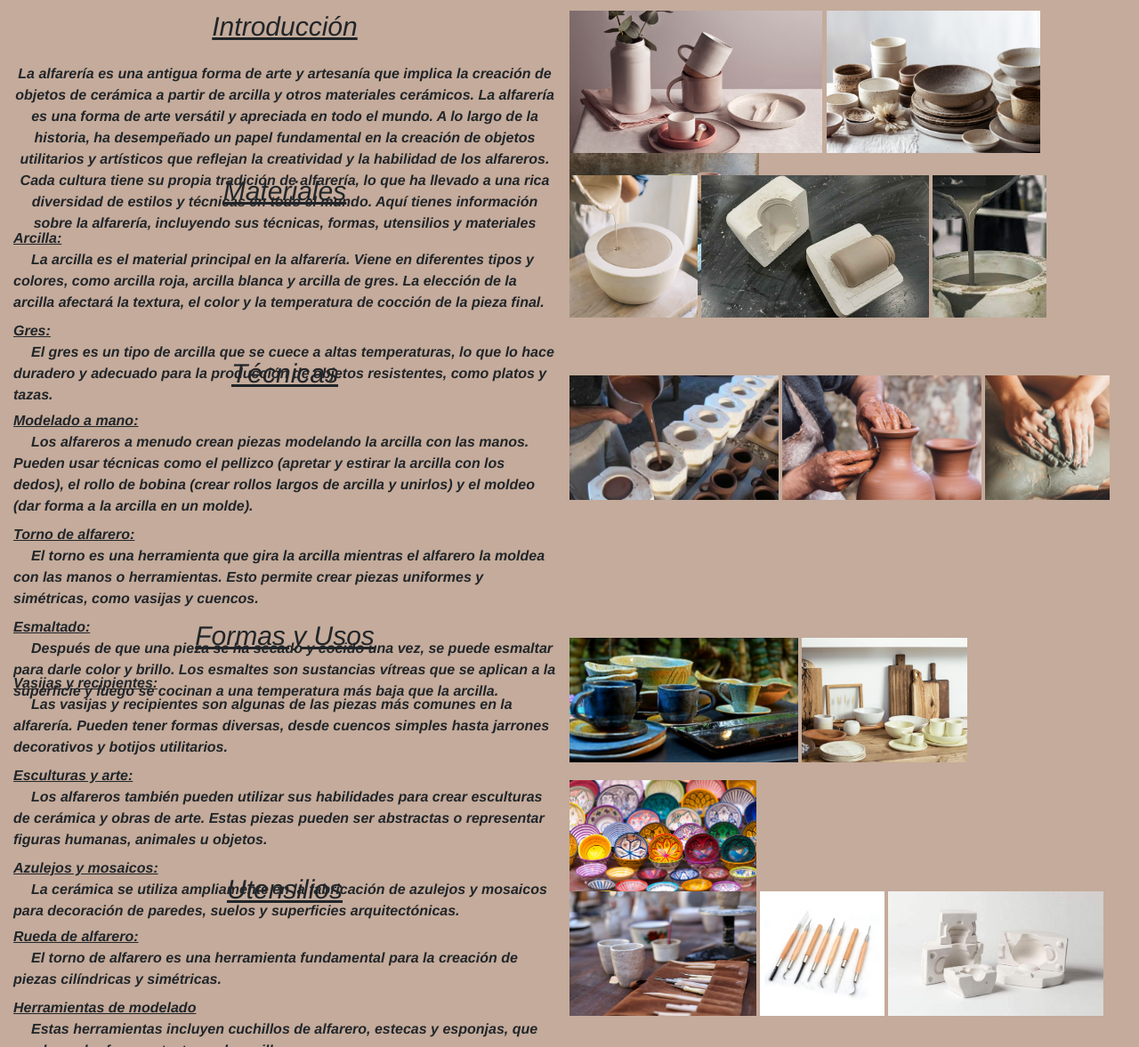
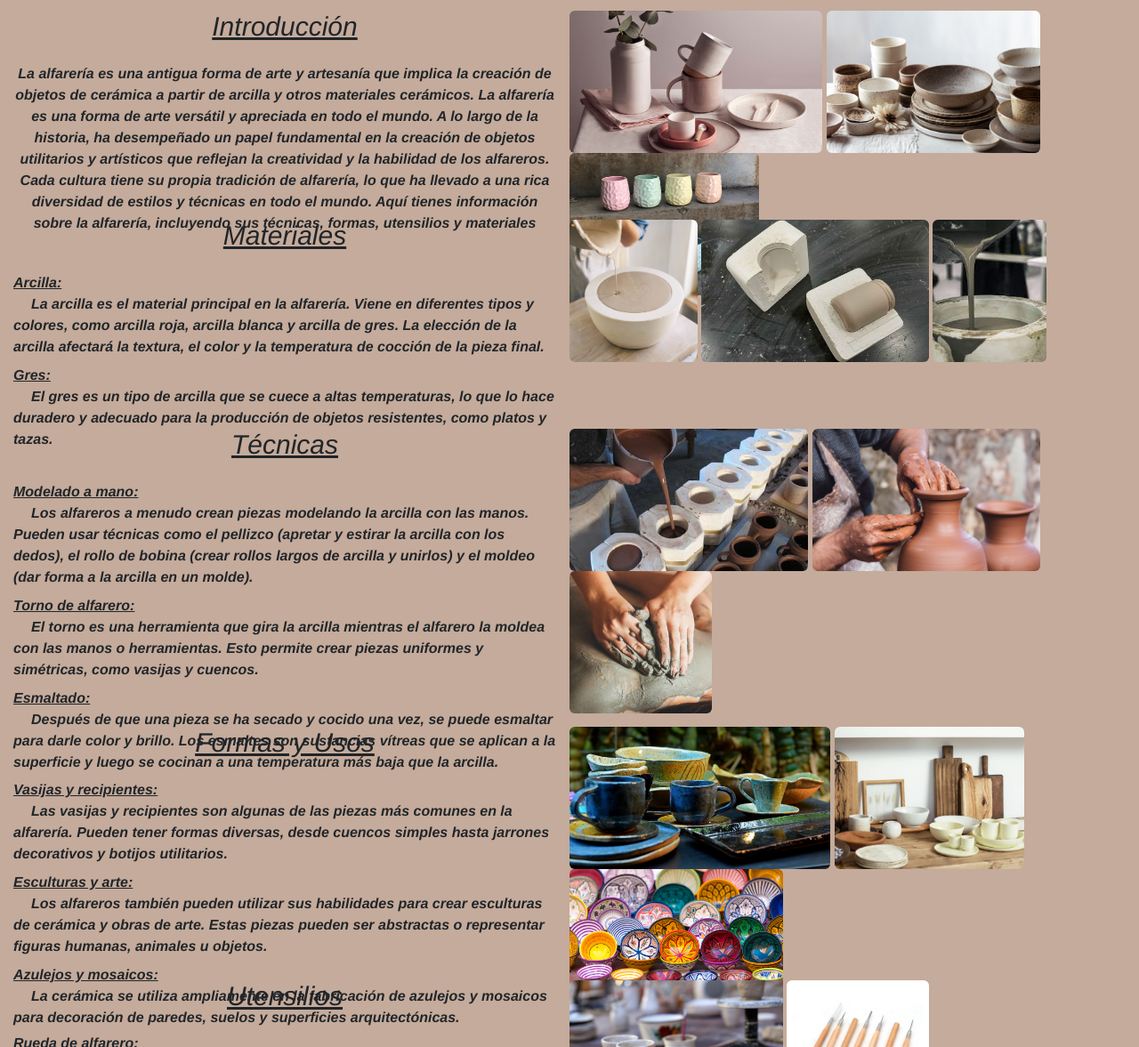
Before and after one commit to NahuelAngelone/PF-Angelone, a plain HTML site: page pages/alfareria.html in a window 1280 px wide. Shown: the part 203-1380 px from the top of the page at 89% size. Drawn offline with nearby package versions, Linux system fonts and the light colour scheme.

Commit message:
modificacion img alfa

```diff
--- a/css/styles.css
+++ b/css/styles.css
@@ -291,7 +291,7 @@ dd{
         "Aute Aimg5"
         "Acom Acom";
     grid-template-columns: 50% 50%;
-    grid-template-rows: 50px 170px 190px 280px 270px 255px 20px;
+    grid-template-rows: 50px 220px 220px 320px 270px 295px 20px;
     row-gap: 15px
 }
 
@@ -335,17 +335,14 @@ dd{
 
 .Aimg3 {
     grid-area: Aimg3;
-    padding-top: 20px;
 }
 
 .Aimg4 {
     grid-area: Aimg4;
-    padding-top: 20px;
 }
 
 .Aimg5 {
     grid-area: Aimg5;
-    padding-top: 20px;
 }
 
 /*media queries alfareria*/
@@ -631,8 +628,3 @@ dd{
     background-color: #eea236;
     color: white;
 }
-
-.pagination .page-item::selection .page-link {
-    background-color: #eea236;
-    color: white;
-}
--- a/pages/alfareria.html
+++ b/pages/alfareria.html
@@ -101,29 +101,29 @@
             </div>
 
             <article>
-                <img class="Aimg1" src="../img/Ceramica 1.jpg" alt="mesa con tazas,jarrones y platos de cerámica" height="160px"/>
-                <img class="Aimg1" src="../img/Ceramica 2.jpg" alt="mesa con tazas,jarrones y platos de cerámica" height="160px"/>
-                <img class="Aimg1" src="../img/Ceramica 3.jpg" alt="mesa con tazas,jarrones y platos de cerámica" height="160px"/>
+                <img class="Aimg1 rounded" src="../img/Ceramica 1.jpg" alt="mesa con tazas,jarrones y platos de cerámica" height="160px"/>
+                <img class="Aimg1 rounded" src="../img/Ceramica 2.jpg" alt="mesa con tazas,jarrones y platos de cerámica" height="160px"/>
+                <img class="Aimg1 rounded" src="../img/Ceramica 3.jpg" alt="mesa con tazas,jarrones y platos de cerámica" height="160px"/>
             </article>
             <article>
-                <img class="Aimg2" src="../img/Ceramica 4.jpg" alt="Material para alfareria, moldes de yeso" height="160px"/>
-                <img class="Aimg2" src="../img/Ceramica 5.jpg" alt="Material para alfareria, moldes de yeso" height="160px"/>
-                <img class="Aimg2" src="../img/Ceramica 7.jpg" alt="barbotina" height="160px"/>
+                <img class="Aimg2 rounded" src="../img/Ceramica 4.jpg" alt="Material para alfareria, moldes de yeso" height="160px"/>
+                <img class="Aimg2 rounded" src="../img/Ceramica 5.jpg" alt="Material para alfareria, moldes de yeso" height="160px"/>
+                <img class="Aimg2 rounded" src="../img/Ceramica 7.jpg" alt="barbotina" height="160px"/>
             </article>
             <article>
-                <img class="Aimg3" src="../img/tecnica1.jpg" alt="Molde de yeso, tecnica con barbotina" height="160px"/>
-                <img class="Aimg3" src="../img/tecnica2.jpg" alt="Tecnica con torno" height="160px"/>
-                <img class="Aimg3" src="../img/tecnica3.jpg" alt="Tecnica manual" height="160px"/>
+                <img class="Aimg3 rounded" src="../img/tecnica1.jpg" alt="Molde de yeso, tecnica con barbotina" height="160px"/>
+                <img class="Aimg3 rounded" src="../img/tecnica2.jpg" alt="Tecnica con torno" height="160px"/>
+                <img class="Aimg3 rounded" src="../img/tecnica3.jpg" alt="Tecnica manual" height="160px"/>
             </article>
             <article>
-                <img class="Aimg4" src="../img/formas1.jpg" alt="mesa con tazas,jarrones y platos de cerámica" height="160px"/>
-                <img class="Aimg4" src="../img/formas2.jpg" alt="mesa con tazas,jarrones y platos de cerámica" height="160px"/>
-                <img class="Aimg4" src="../img/formas3.jpg" alt="mesa con tazas,jarrones y platos de cerámica" height="160px"/>
+                <img class="Aimg4 rounded" src="../img/formas1.jpg" alt="mesa con tazas,jarrones y platos de cerámica" height="160px"/>
+                <img class="Aimg4 rounded" src="../img/formas2.jpg" alt="mesa con tazas,jarrones y platos de cerámica" height="160px"/>
+                <img class="Aimg4 rounded" src="../img/formas3.jpg" alt="mesa con tazas,jarrones y platos de cerámica" height="160px"/>
             </article>
             <article>
-                <img class="Aimg5" src="../img/uten1.jpg" alt="utensilios para la alfareria, cortantes" height="160px"/>
-                <img class="Aimg5" src="../img/uten2.jpg" alt="utensilios para la alfareria, cortantes" height="160px"/>
-                <img class="Aimg5" src="../img/Ceramica 6.jpg" alt="Moldes para alfareria para rellenar con barbotina" height="160px"/>
+                <img class="Aimg5 rounded" src="../img/uten1.jpg" alt="utensilios para la alfareria, cortantes" height="160px"/>
+                <img class="Aimg5 rounded" src="../img/uten2.jpg" alt="utensilios para la alfareria, cortantes" height="160px"/>
+                <img class="Aimg5 rounded" src="../img/Ceramica 6.jpg" alt="Moldes para alfareria para rellenar con barbotina" height="160px"/>
             </article>
         </section>
     </main>
```
